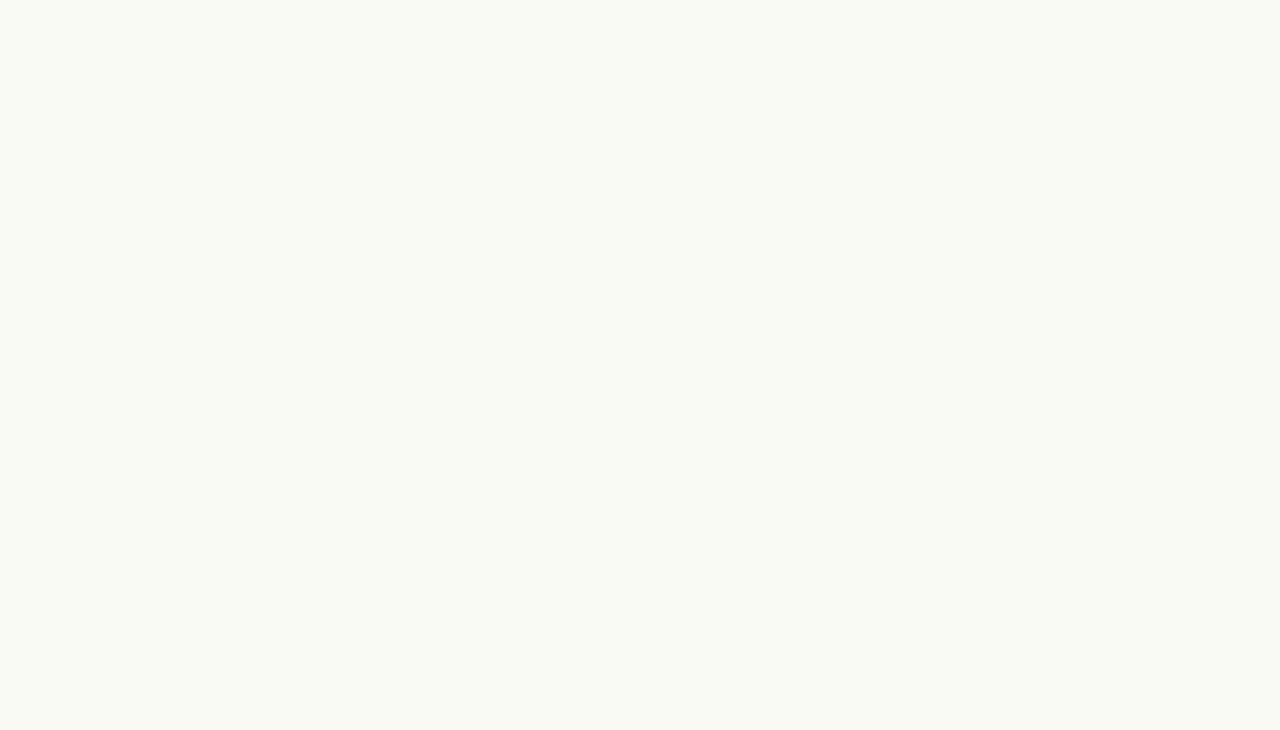
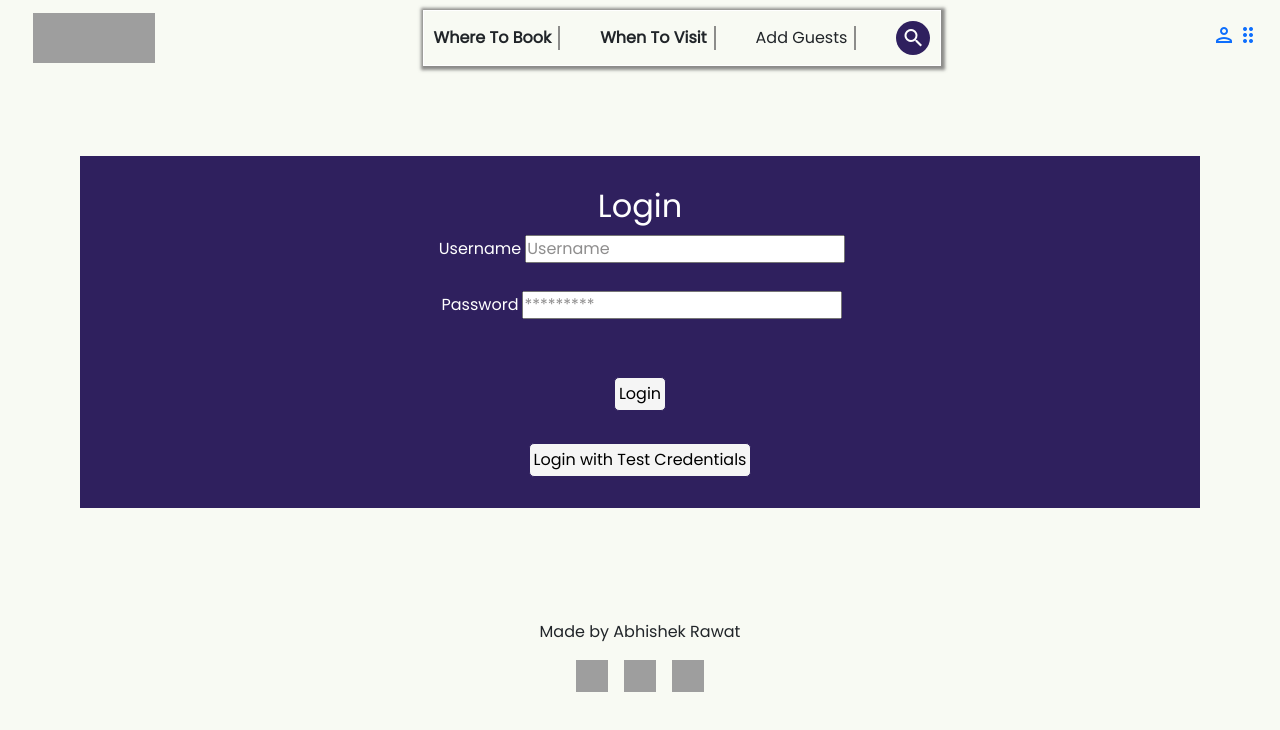
Before and after one commit to Abhirawat623/VTravel, a React (Create React App) app: page /login in a window 1280 px wide. Before the commit this address had no page. Shown: the top 730 px of the page. Built offline with nearby package versions, Linux system fonts and the light colour scheme; grey boxes are pictures that could not be loaded.

Commit message:
login page added

```diff
--- a/src/App.js
+++ b/src/App.js
@@ -1,6 +1,6 @@
 import "./App.css";
 import { Route,Routes } from "react-router-dom";
-import { Home,SingleHotel,ResultPage } from "./pages/index";
+import { Home,SingleHotel,ResultPage,Login } from "./pages/index";
 function App() {
   return (
    <Routes>
@@ -8,6 +8,7 @@ function App() {
     <Route path='/hotels/:name/:address/:id/reserve'
      element={<SingleHotel/>}/>
     <Route path="/hotels/:address" element={<ResultPage />} />
+    <Route path="/login" element={<Login/>}/>
    </Routes>
   );
 }
--- a/src/components/Navbar/Navbar.css
+++ b/src/components/Navbar/Navbar.css
@@ -1,12 +1,9 @@
-
-
 .nav-logo {
   height: 60px;
   width: 132px;
   padding: 5px;
   margin-left: 1rem;
   border-radius: 5px;
-
 }
 
 .form-container {
@@ -21,13 +18,16 @@
   padding-right: 7px;
 }
 
-.navbar-items{
+.navbar-items {
   padding: 8px;
   text-decoration: none;
   list-style: none;
 }
+.navbar-items:visited {
+  color: var(--accent-color);
+}
 
-.searcher{
+.searcher {
   background-color: var(--accent-color);
   padding: 5px;
   color: white;
--- a/src/components/Navbar/Navbar.jsx
+++ b/src/components/Navbar/Navbar.jsx
@@ -31,8 +31,8 @@ const {dateDispatch} =useDate();
             <span className="material-icons-outlined searcher">search</span>
           </div>
 
-          <ul className="navbar-items  d-flex dir-row ">
-            <li className="nav-icon">
+          <Link className="navbar-items  d-flex dir-row ">
+            <li className="nav-icon" to="/login">
               <span className="material-icons-outlined cursor-pointer">person</span>
             </li>
             <li className="nav-icon">
@@ -40,7 +40,7 @@ const {dateDispatch} =useDate();
                 drag_indicator
               </span>
             </li>
-          </ul>
+          </Link>
         </div>
       </nav>
 
--- /dev/null
+++ b/src/pages/Login/Login.css
@@ -0,0 +1,37 @@
+.auth-login-container {
+  display: flex;
+  justify-content: center;
+  align-items: center;
+  height: 22rem;
+  background-color: var(--accent-color);
+  margin: 5rem;
+}
+
+.auth-login-btn {
+  margin: 2rem;
+}
+
+.ml-l {
+  margin: 4px;
+}
+
+.test-btn,
+.auth-login-btn {
+  border-radius: 5px;
+  background-color: whitesmoke;
+  border: 1px solid var(--accent-color);
+  padding: 4px;
+}
+
+.color-white {
+  color: white;
+}
+
+.gap-text-s{
+    gap:5px
+}
+
+
+.text-gap-m{
+    gap:5px
+}
--- /dev/null
+++ b/src/pages/Login/Login.jsx
@@ -0,0 +1,33 @@
+import { Fragment } from "react";
+import "../Login/Login.css";
+import { Navbar, Footer } from "../../components/index";
+
+export const Login = () => {
+  return (
+    <Fragment>
+      <Navbar />
+      <div className=" auth-login-container">
+        <div className="auth-login d-flex justify-center dir-col align-center">
+          <h2 className="color-white">Login</h2>
+          <form className="d-flex dir-col gap-m align-center">
+            <div className="auth-form ml-s">
+              <label className="form-label color-white  ml-l">Username</label>
+              <input placeholder="Username" />
+            </div>
+            <div className="auth-form">
+              <label className="form-label color-white ml-l">Password</label>
+              <input placeholder="*********" />
+            </div>
+            <div className="cta">
+              <button className="auth-login-btn gap-l .color-white">
+                Login
+              </button>
+            </div>
+          </form>
+          <button className="test-btn">Login with Test Credentials</button>
+        </div>
+      </div>
+      <Footer />
+    </Fragment>
+  );
+};
--- a/src/pages/index.js
+++ b/src/pages/index.js
@@ -1,3 +1,4 @@
 export {Home} from './Home/Home';
 export {SingleHotel} from './SingleHotel/SingleHotel';
 export {ResultPage} from './Resultpage/Resultpage';
+export {Login} from './Login/Login';
```
